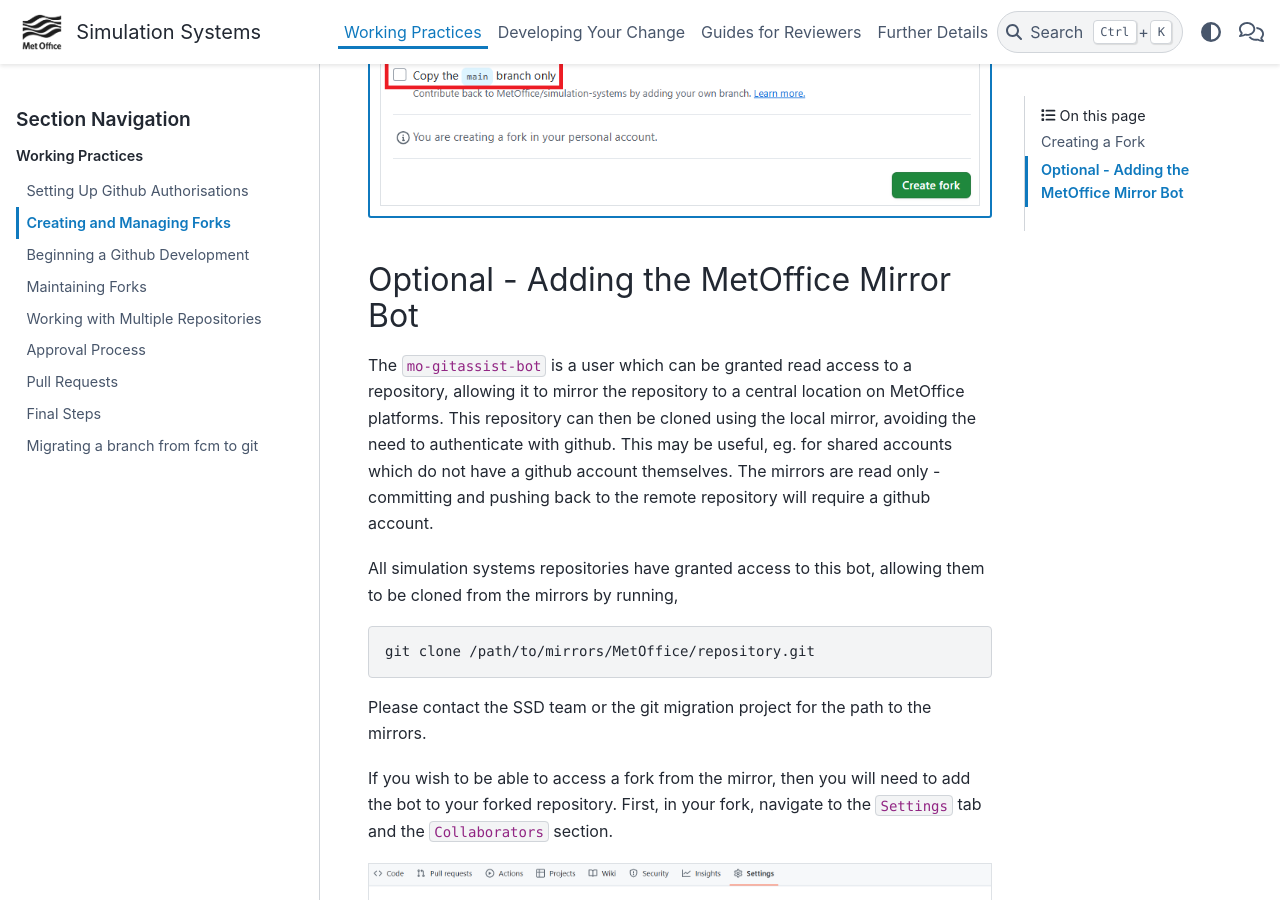
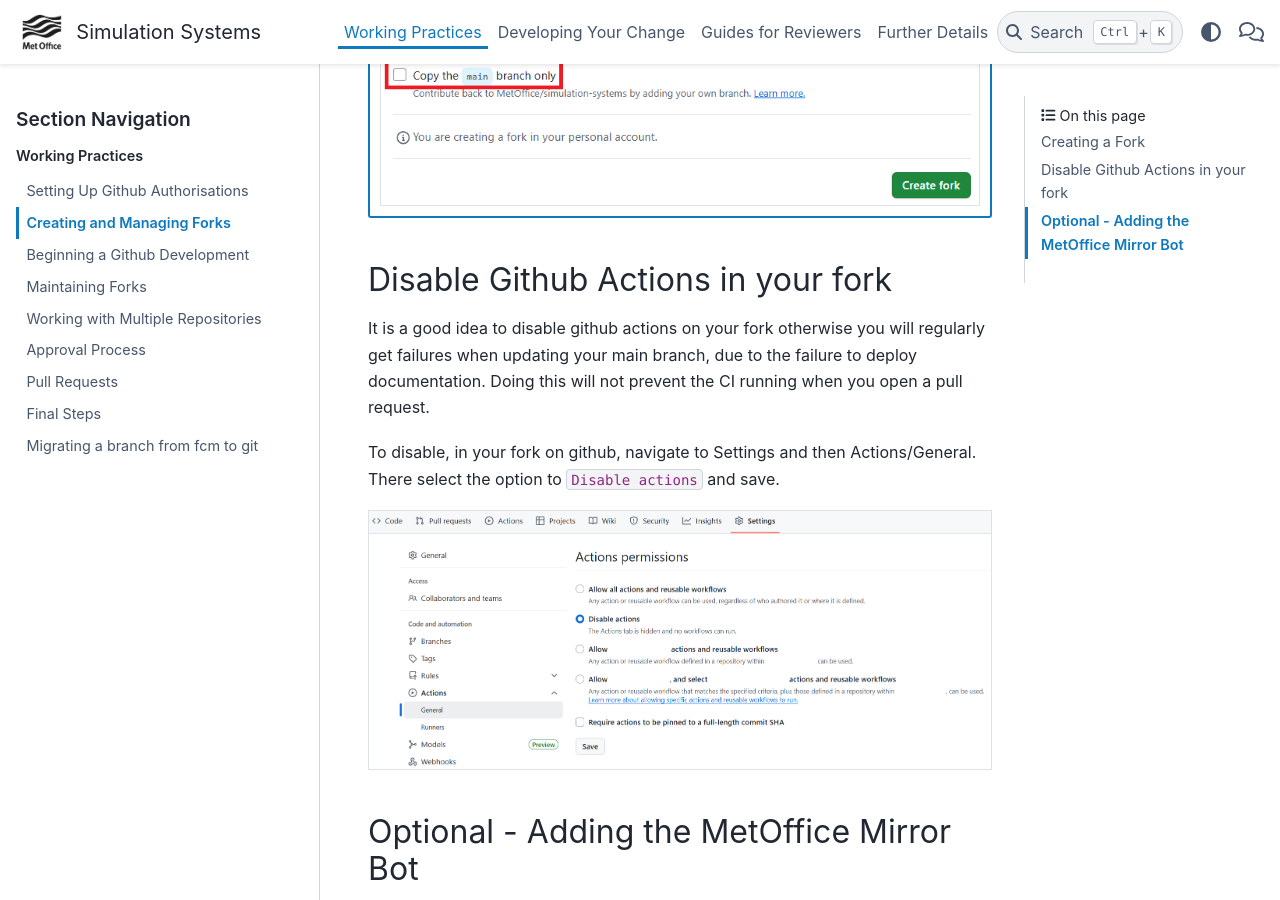
Before and after one commit to MetOffice/simulation-systems, a Sphinx documentation site: the page built from source/WorkingPractices/forking.rst, in a window 1280 px wide and 900 px high, scrolled down 1219 px. Built offline with Sphinx 7.4.7 and the PyData theme 0.15.4, drawn with Linux system fonts in a browser that asks for light colours.

Commit message:
add forking change

```diff
--- a/source/WorkingPractices/forking.rst
+++ b/source/WorkingPractices/forking.rst
@@ -61,6 +61,25 @@
 
             Add ``--clone`` to immediately clone the forked repo
 
+
+Disable Github Actions in your fork
+-----------------------------------
+
+It is a good idea to disable github actions on your fork otherwise you will
+regularly get failures when updating your main branch, due to the failure to
+deploy documentation. Doing this will not prevent the CI running when you open a
+pull request.
+
+To disable, in your fork on github, navigate to Settings and then
+Actions/General. There select the option to ``Disable actions`` and save.
+
+.. image:: images/gh_screenshots/disable_actions_light.png
+    :class: only-light border
+
+.. image:: images/gh_screenshots/disable_actions_dark.png
+    :class: only-dark border
+
+
 Optional - Adding the MetOffice Mirror Bot
 ------------------------------------------
 
```
Also changed, not shown: source/WorkingPractices/pull_requests.rst (+7 -0 lines), source/WorkingPractices/images/gh_screenshots/disable_actions_dark.png (added), source/WorkingPractices/images/gh_screenshots/disable_actions_light.png (added).
